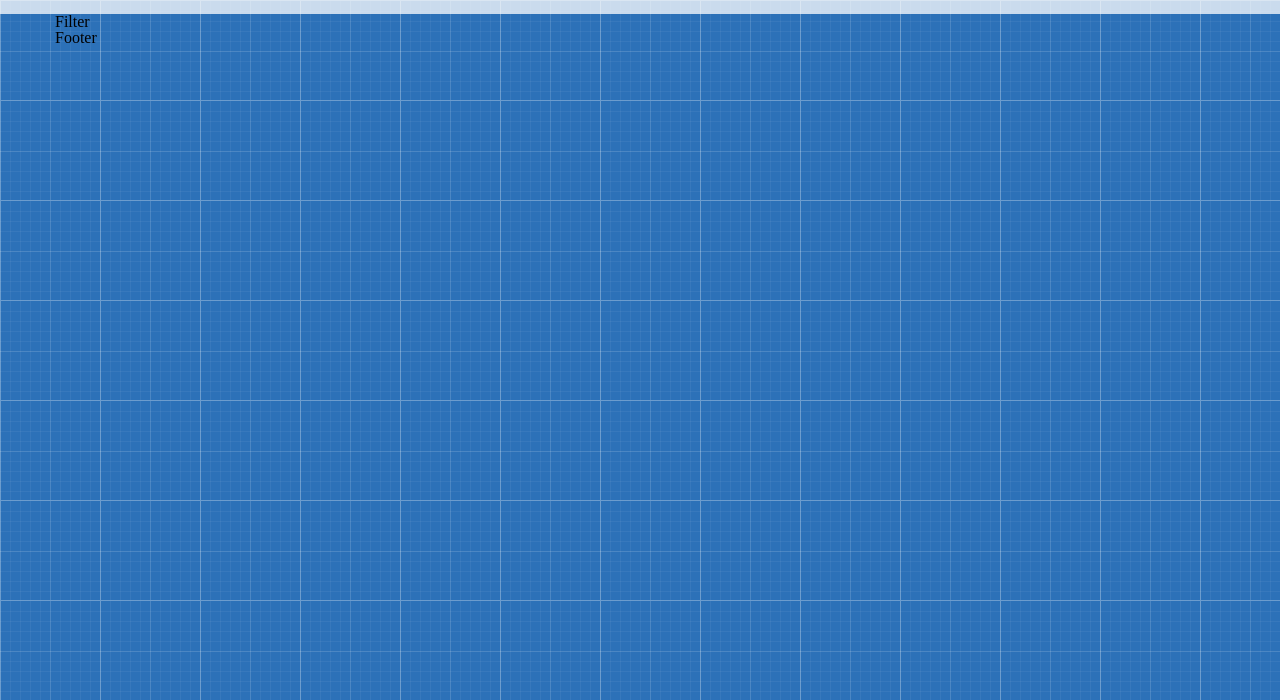
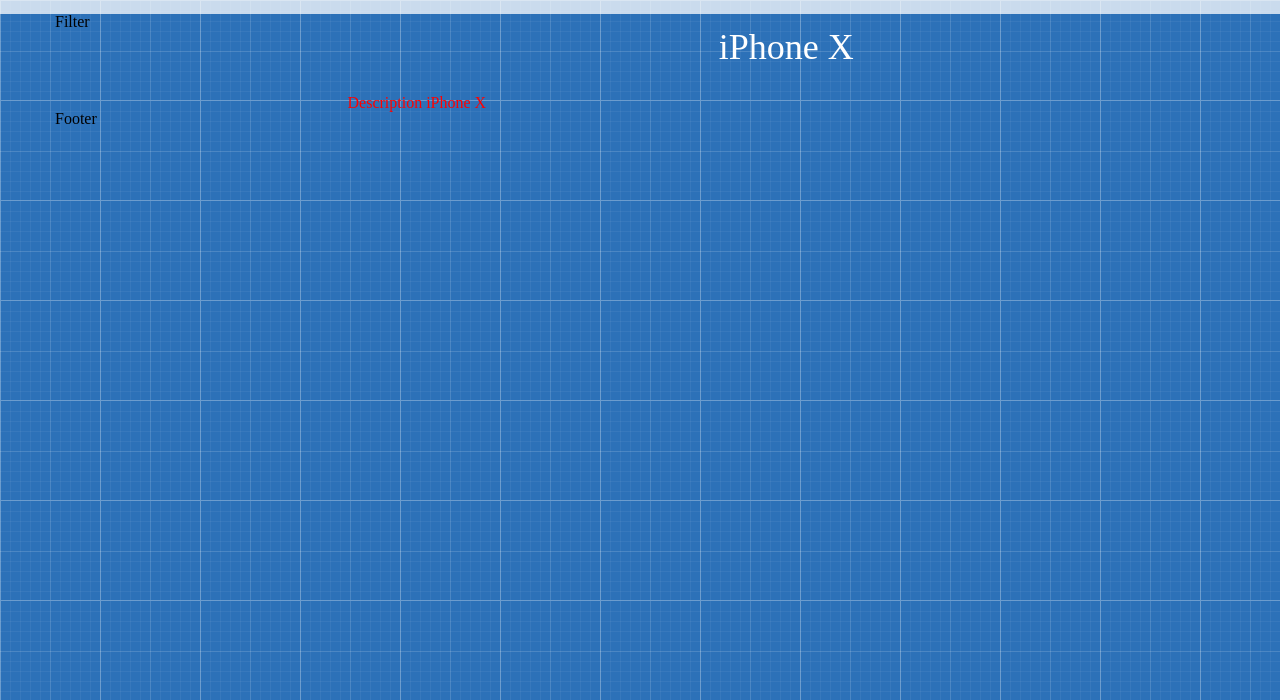
Before and after one commit to DenysNefodov/shop-project-react, a React app in the folder testrexit/: page /products/1 in a window 1280 px wide. Shown: the part 100-800 px from the top of the page. Built offline with nearby package versions, Linux system fonts and the light colour scheme.

Commit message:
add description Product Page

```diff
--- a/testrexit/src/App/Main/Main.js
+++ b/testrexit/src/App/Main/Main.js
@@ -4,6 +4,7 @@
 import PaymentPage from './PaymentPage/PaymentPage'
 import ShippingPage from './ShippingPage/ShippingPage'
 import ProductList from "./Products/ProductList"
+import ProductPage from './ProductPage/ProductPage'
 
 const Main = ({
 	addProductToCart,
@@ -34,6 +35,7 @@
 					/>
 					<Route path="/payment" component={PaymentPage}/>
 					<Route path="/shipping" component={ShippingPage}/>
+					<Route path="/products/:id" component={ProductPage}/>
 				</div>
 				</div>
 			</div>
--- /dev/null
+++ b/testrexit/src/App/Main/ProductPage/ProductPage.js
@@ -0,0 +1,22 @@
+import React from 'react'
+import products, { getProductsObject } from '../Products/products'
+
+const ProductPage = ({
+    match,
+    productsObject = getProductsObject(products)
+}) => {
+    const id = match.params.id
+    return (
+        <>
+            <div className="page-title">{productsObject[id].name}</div>
+            <div
+                dangerouslySetInnerHTML = {{
+                __html:productsObject[id].fullDescription
+            }}
+            >
+            </div>
+        </>
+    )
+}
+
+export default ProductPage
--- a/testrexit/src/App/Main/Products/ProductListItem.js
+++ b/testrexit/src/App/Main/Products/ProductListItem.js
@@ -2,6 +2,7 @@
 import "./ProductListItem.css"
 import PropTypes from 'prop-types';
 import Quantity from '../../../Components/Quantity/Quantity';
+import { Link } from 'react-router-dom';
 
 class ProductListItem extends Component {
 
@@ -37,7 +38,9 @@
                 <div className="product-img">
                     <img src={image} alt="" />
                 </div>
-                <div className="product-title">{name}</div>
+                <Link to={`/products/${id}`}>
+                    <div className="product-title">{name}</div>
+                </Link>
                 <div className="product-description">{description}</div>
                 <div className="product-features">{type}</div>
                 <div className="product-capacity">{capacity}GB</div>
--- a/testrexit/src/App/Main/Products/products.js
+++ b/testrexit/src/App/Main/Products/products.js
@@ -6,7 +6,8 @@
         type:"phone",
         capacity:64,
         price:1000,
-        image:"/images/iPhone.png"
+        image:"/images/iPhone.png",
+        fullDescription:"<div class='red'>Description iPhone X</div>"
     },
     {
         id:2,
--- a/testrexit/src/Components/Cart/CartProductListItemExtended.js
+++ b/testrexit/src/Components/Cart/CartProductListItemExtended.js
@@ -22,10 +22,10 @@
                         <span> {product.name} </span>
                     </p>
                     <p className="cart-extended-price">
-                         Price for one item: <span className="bold">$ {product.price} </span>
+                        Price for one item: <span className="bold">$ {product.price} </span>
                     </p>
                     <p className="cart-extended-count">
-                         Selected quantity: <span className="bold"> {productCount} </span>
+                        Selected quantity: <span className="bold"> {productCount} </span>
 
                     </p>
                     <p className="cart-extended-sum">
--- a/testrexit/src/common/style/base.css
+++ b/testrexit/src/common/style/base.css
@@ -56,6 +56,10 @@
 	grid-gap: 15px;
 }
 
+.red {
+	color: red;
+}
+
 @media(min-width: 768px) {
 	.container {
 		width: 750px;
```
